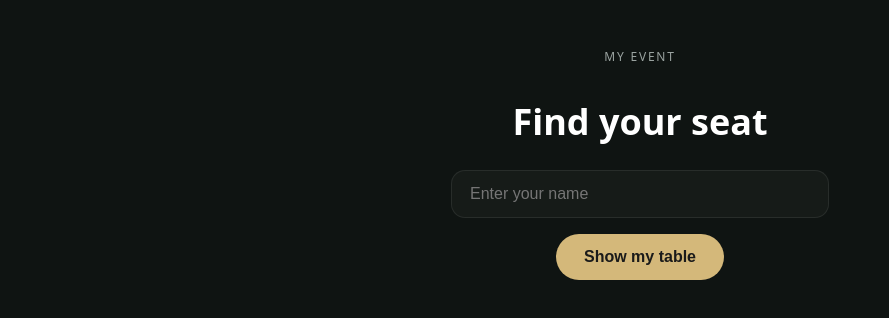
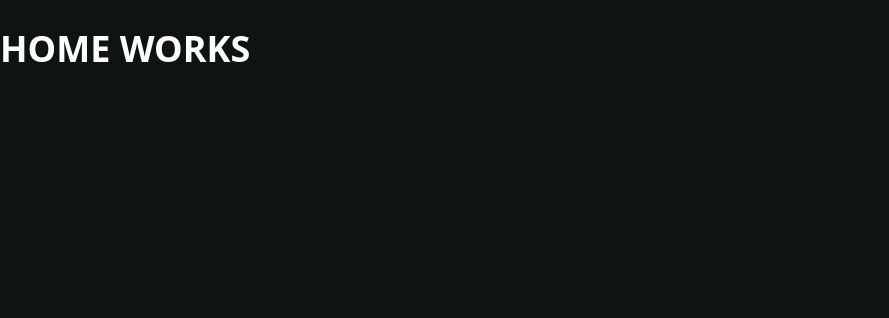
Before and after one commit to softmarkcollective-coder/Modus-web, a Next.js app: page / in a window 1280 px wide. Shown: the top 318 px of the page, without its empty margins (0-889 px from the left). Built offline with nearby package versions, Linux system fonts and the light colour scheme.

Commit message:
update all

```diff
--- a/app/page.tsx
+++ b/app/page.tsx
@@ -1,29 +1,3 @@
-"use client";
-
-import { useState } from "react";
-import { useRouter } from "next/navigation";
-
-export default function HomePage() {
-  const [name, setName] = useState("");
-  const router = useRouter();
-
-  function submit() {
-    if (!name.trim()) return;
-    router.push(`/guest?name=${encodeURIComponent(name)}`);
-  }
-
-  return (
-    <main className="screen">
-      <div className="event-label">MY EVENT</div>
-      <h1>Find your seat</h1>
-
-      <input
-        placeholder="Enter your name"
-        value={name}
-        onChange={(e) => setName(e.target.value)}
-      />
-
-      <button onClick={submit}>Show my table</button>
-    </main>
-  );
+export default function Home() {
+  return <h1>HOME WORKS</h1>;
 }
```
